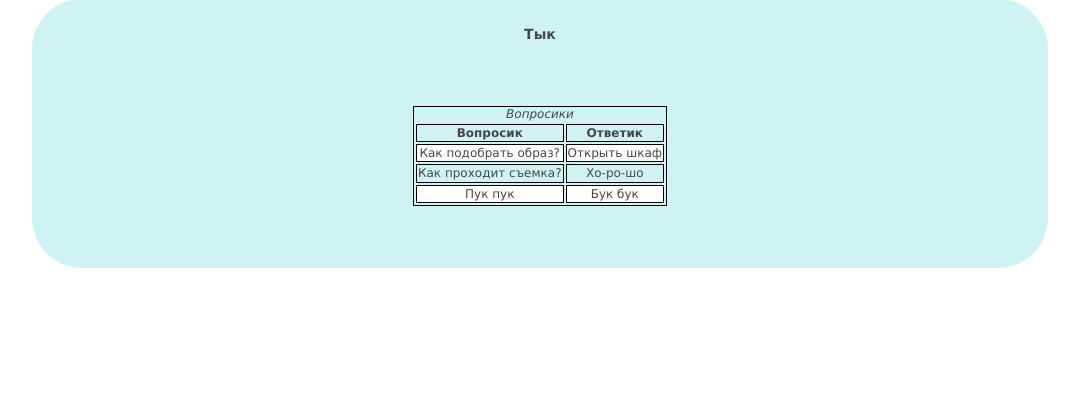
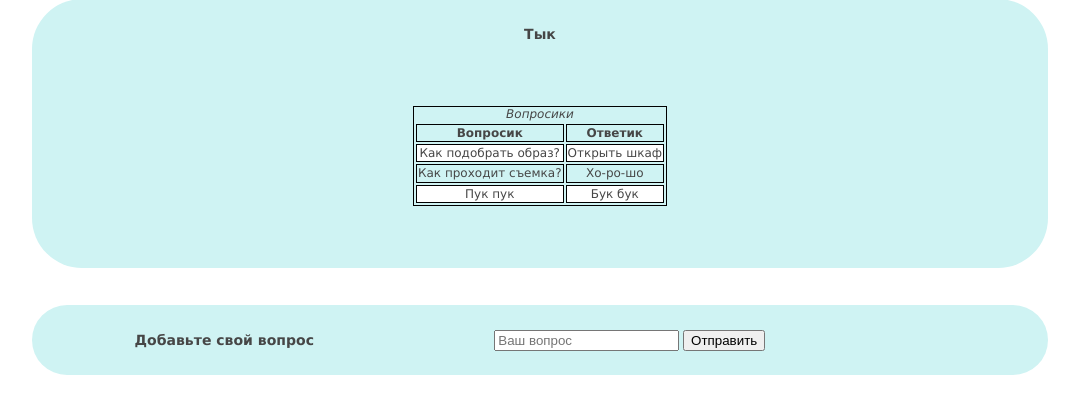
Before and after one commit to sad-bkt/portfolio-2, a Django app: page /FAQ in a window 1280 px wide. Shown: the part 194-608 px from the top of the page, without its empty margins (100-1179 px from the left). Run offline with Django 3.2, Linux system fonts and the light colour scheme.

Commit message:
lab 4 a:active

```diff
--- a/main/static/CSS/style.css
+++ b/main/static/CSS/style.css
@@ -68,7 +68,7 @@ header {
     color: #9d999d;
 }
 
-menu a:active {
+.active {
     border-bottom: 4px solid black;
 }
 
--- a/main/templates/main/FAQ.html
+++ b/main/templates/main/FAQ.html
@@ -19,4 +19,14 @@
        </tr>
     </table>
 </section>
+<section>
+    <h3>Добавьте свой вопрос</h3>
+    <form class="question">
+        <input type="text" class="question__input" placeholder="Ваш вопрос" autocomplete="off">
+        <button id="new-task-btn" class="question__button">Отправить</button>
+    </form>
+    <div>
+
+    </div>
+</section>
 {% endblock %}
```
